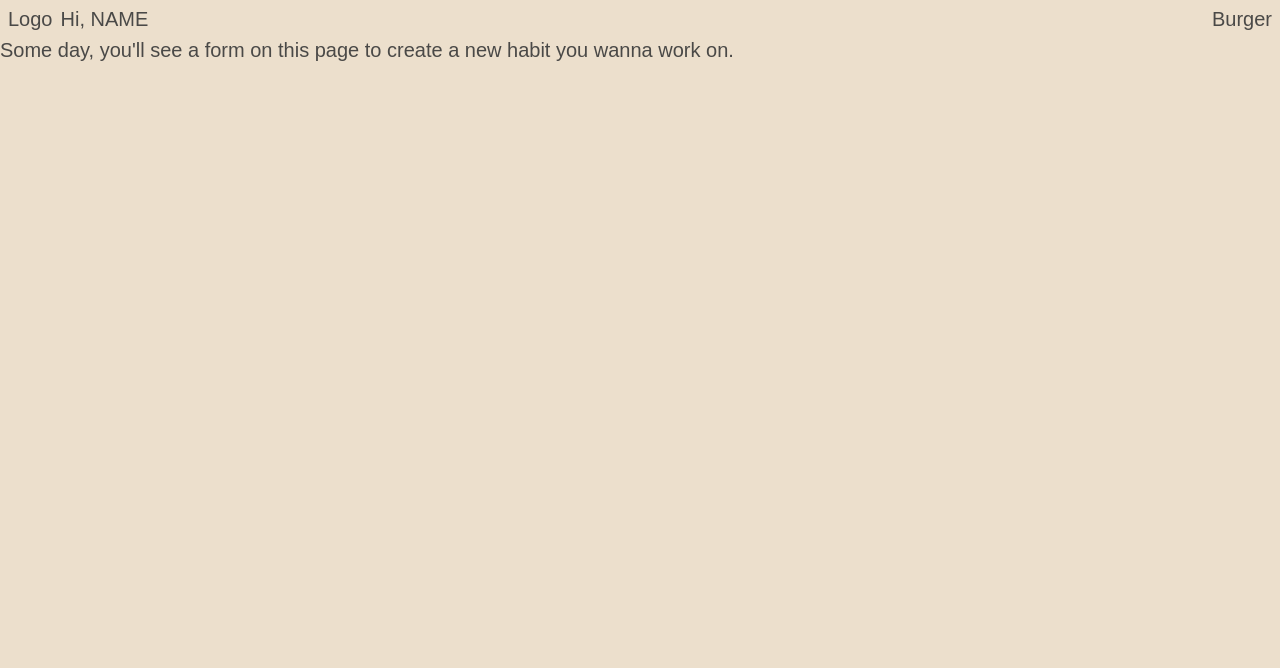
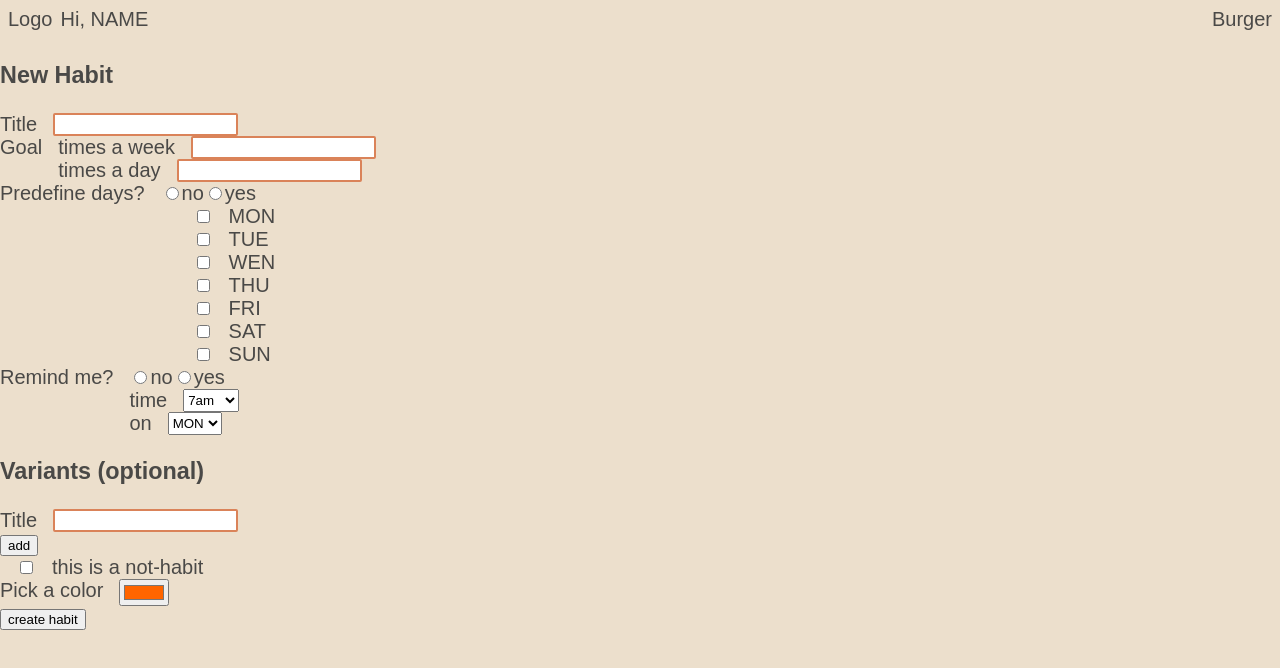
Before and after one commit to KiraTeresa/habit-tracker, a Next.js app: page /my-habits/create in a window 1280 px wide. Shown: the top 668 px of the page. Built offline with nearby package versions, Linux system fonts and the light colour scheme.

Commit message:
implement CreateForm component

```diff
--- a/src/app/my-habits/create/page.tsx
+++ b/src/app/my-habits/create/page.tsx
@@ -1,8 +1,5 @@
+import { CreateForm } from '@/components/create-form/create-form.component';
+
 export default function CreateHabitPage() {
-  return (
-    <div>
-      Some day, you'll see a form on this page to create a new habit you wanna
-      work on.
-    </div>
-  );
+  return <CreateForm />;
 }
--- /dev/null
+++ b/src/components/create-form/create-form.component.tsx
@@ -0,0 +1,70 @@
+import { FormInput } from '@/components/form/form-input/form-input.component';
+import { FormGroup } from '@/components/form/form-group/form-group.component';
+import { FormRadioButton } from '@/components/form/form-radio-button/form-radio-button.component';
+import { FormDropdown } from '@/components/form/form-dropdown/form-dropdown.component';
+import { DAYS } from '@/constants/days-option.const';
+import { REMINDER_TIMES } from '@/constants/reminder-times-option.const';
+import { FormCheckbox } from '@/components/form/form-checkbox/form-checkbox.component';
+import { FormColorPicker } from '@/components/form/form-color-picker/form-color-picker.component';
+
+export const CreateForm = () => {
+  return (
+    <form>
+      <h3>New Habit</h3>
+      <FormInput id='title' rowLabel='Title' />
+      <FormGroup id='goal' label='Goal'>
+        <>
+          <FormInput id='goal-week' rowLabel='times a week' type='number' />
+          <FormInput id='goal-day' rowLabel='times a day' type='number' />
+        </>
+      </FormGroup>
+      <FormGroup id='predefinedDays' label='Predefine days?'>
+        <>
+          <FormRadioButton
+            id='predefined-no'
+            label='no'
+            groupName='predefinedDays'
+          />
+          <FormRadioButton
+            id='predefined-yes'
+            label='yes'
+            groupName='predefinedDays'
+          />
+          <FormGroup id='checkedPredefineDays' label=''>
+            {DAYS.map(day => (
+              <FormCheckbox
+                key={day.value}
+                id={day.value}
+                label={day.label}
+                rowLabel=''
+              />
+            ))}
+          </FormGroup>
+        </>
+      </FormGroup>
+      <FormGroup id='reminder' label='Remind me?'>
+        <>
+          <FormRadioButton id='reminder-no' label='no' groupName='reminder' />
+          <FormRadioButton id='reminder-yes' label='yes' groupName='reminder' />
+          <FormDropdown
+            id='remind-time'
+            options={REMINDER_TIMES}
+            rowLabel='time'
+          />
+          <FormDropdown id='remind-days' options={DAYS} rowLabel='on' />
+        </>
+      </FormGroup>
+      <h3>Variants (optional)</h3>
+      <FormInput id='variant' rowLabel='Title' />
+      <button type='button'>add</button>
+      <FormCheckbox id='not-habit' label='this is a not-habit' rowLabel='' />
+      <FormColorPicker
+        id='color-picker'
+        name='color-picker'
+        value='#ff6500'
+        rowLabel='Pick a color'
+      />
+      <button type='submit'>create habit</button>
+    </form>
+  );
+};
--- a/src/components/form/form-dropdown/form-dropdown.component.tsx
+++ b/src/components/form/form-dropdown/form-dropdown.component.tsx
@@ -6,7 +6,7 @@ type FormDropdownProps = {
   rowLabel: string;
 };
 
-type OptionsType = {
+export type OptionsType = {
   value: string;
   label: string;
 };
--- /dev/null
+++ b/src/constants/days-option.const.ts
@@ -0,0 +1,11 @@
+import { OptionsType } from '@/components/form/form-dropdown/form-dropdown.component';
+
+export const DAYS: OptionsType[] = [
+  { value: 'MON', label: 'MON' },
+  { value: 'TUE', label: 'TUE' },
+  { value: 'WEN', label: 'WEN' },
+  { value: 'THU', label: 'THU' },
+  { value: 'FRI', label: 'FRI' },
+  { value: 'SAT', label: 'SAT' },
+  { value: 'SUN', label: 'SUN' },
+];
--- /dev/null
+++ b/src/constants/reminder-times-option.const.ts
@@ -0,0 +1,9 @@
+import { OptionsType } from '@/components/form/form-dropdown/form-dropdown.component';
+
+export const REMINDER_TIMES: OptionsType[] = [
+  { value: '7am', label: '7am' },
+  { value: '9am', label: '9am' },
+  { value: '12pm', label: '12pm' },
+  { value: '4pm', label: '4pm' },
+  { value: '7pm', label: '7pm' },
+];
```
